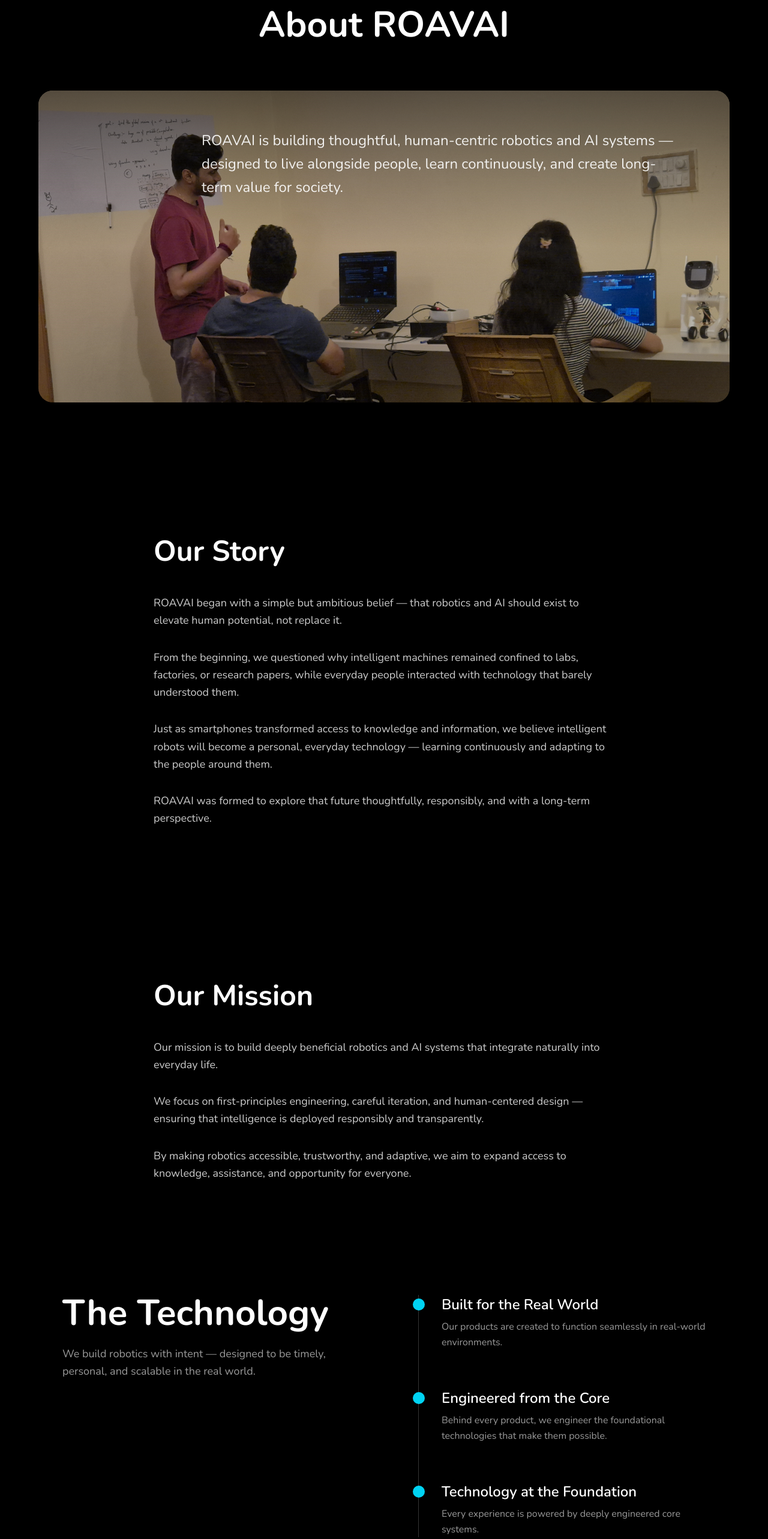
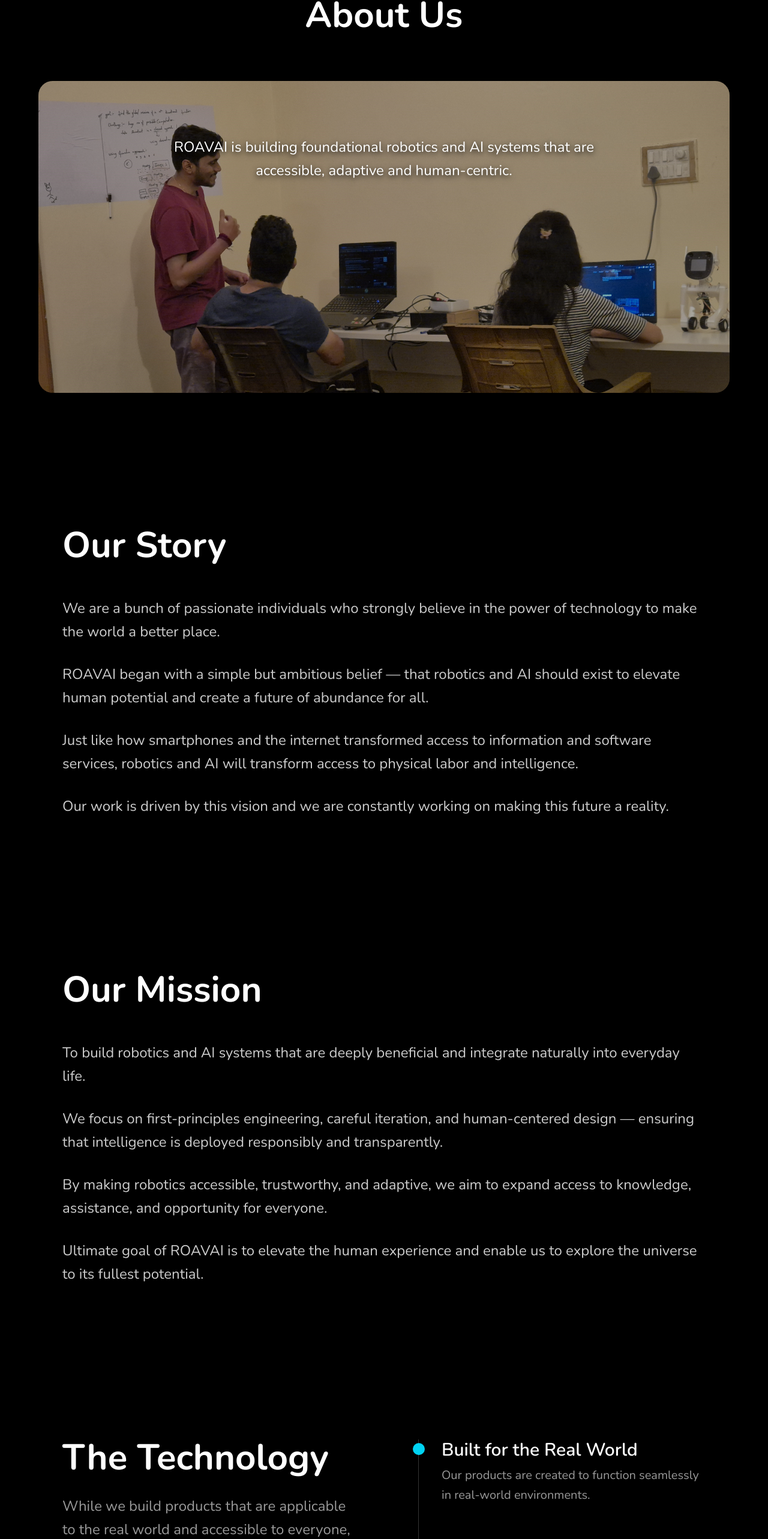
Before and after one commit to Roavai/roavai_react, a React (Vite) app in the folder frontend/: page /explore in a window 1280 px wide. Shown: the part 189-2755 px from the top of the page at 60% size. Built offline with nearby package versions, Linux system fonts and the light colour scheme; a web font is replaced by a local one.

Commit message:
1. explore oage content and style adjustment 2. fixed roavai logo and back button size in all pages to follow main page styleing 3. product page animation improvement 4. added random shooting stars to about section background

```diff
--- a/frontend/src/components/Footer.jsx
+++ b/frontend/src/components/Footer.jsx
@@ -82,7 +82,7 @@
                                         <a href="#" className="nav-link-cursor">Instagram</a>
                                     </li>
                                     <li className="mb-4">
-                                        <a href="https://www.linkedin.com/in/roavai-pvt-ltd-a48754391?utm_source=share&utm_campaign=share_via&utm_content=profile&utm_medium=ios_app" target="_blank" rel="noopener noreferrer" className="nav-link-cursor">Linkedin</a>
+                                        <a href="https://www.linkedin.com/company/roavaipvtltd/about/" target="_blank" rel="noopener noreferrer" className="nav-link-cursor">Linkedin</a>
                                     </li>
                                 </ul>
                             </div>
@@ -121,7 +121,7 @@
                                 <svg className="w-5 h-5" aria-hidden="true" xmlns="http://www.w3.org/2000/svg" width="24" height="24" fill="currentColor" viewBox="0 0 24 24"><path d="M13.795 10.533 20.68 2h-3.073l-5.255 6.517L7.69 2H1l7.806 10.91L1.47 22h3.074l5.705-7.07L15.31 22H22l-8.205-11.467Zm-2.38 2.95L9.97 11.464 4.36 3.627h2.31l4.528 6.317 1.443 2.02 6.018 8.409h-2.31l-4.934-6.89Z" /></svg>
                                 <span className="sr-only">Twitter page</span>
                             </a>
-                            <a href="https://www.linkedin.com/in/roavai-pvt-ltd-a48754391?utm_source=share&utm_campaign=share_via&utm_content=profile&utm_medium=ios_app" target="_blank" rel="noopener noreferrer" className="text-body hover:text-heading ms-5">
+                            <a href="https://www.linkedin.com/company/roavaipvtltd/about/" target="_blank" rel="noopener noreferrer" className="text-body hover:text-heading ms-5">
                                 <svg className="w-5 h-5" aria-hidden="true" xmlns="http://www.w3.org/2000/svg" width="24" height="24" fill="currentColor" viewBox="0 0 24 24"><path fillRule="evenodd" d="M12.51 8.796v1.697a3.738 3.738 0 0 1 3.288-1.684c3.455 0 4.202 2.16 4.202 4.97V19.5h-3.2v-5.072c0-1.21-.244-2.766-2.128-2.766-1.827 0-2.139 1.317-2.139 2.676V19.5H9.37V8.796h3.14ZM7.2 6.106a1.61 1.61 0 0 1-.988 1.483 1.595 1.595 0 0 1-1.743-.348A1.607 1.607 0 0 1 5.6 4.5a1.601 1.601 0 0 1 1.6 1.606Z" clipRule="evenodd" /><path d="M7.2 8.809H4V19.5h3.2V8.809Z" /></svg>
                                 <span className="sr-only">LinkedIn</span>
                             </a>
--- a/frontend/src/components/Navbar.jsx
+++ b/frontend/src/components/Navbar.jsx
@@ -183,7 +183,7 @@
                             <svg className="w-5 h-5" aria-hidden="true" xmlns="http://www.w3.org/2000/svg" width="24" height="24" fill="currentColor" viewBox="0 0 24 24"><path d="M13.795 10.533 20.68 2h-3.073l-5.255 6.517L7.69 2H1l7.806 10.91L1.47 22h3.074l5.705-7.07L15.31 22H22l-8.205-11.467Zm-2.38 2.95L9.97 11.464 4.36 3.627h2.31l4.528 6.317 1.443 2.02 6.018 8.409h-2.31l-4.934-6.89Z" /></svg>
                             <span className="sr-only">Twitter page</span>
                         </a>
-                        <a href="https://www.linkedin.com/in/roavai-pvt-ltd-a48754391?utm_source=share&utm_campaign=share_via&utm_content=profile&utm_medium=ios_app" target="_blank" rel="noopener noreferrer" className="text-body hover:text-heading ms-5">
+                        <a href="https://www.linkedin.com/company/roavaipvtltd/about/" target="_blank" rel="noopener noreferrer" className="text-body hover:text-heading ms-5">
                             <svg className="w-5 h-5" aria-hidden="true" xmlns="http://www.w3.org/2000/svg" width="24" height="24" fill="currentColor" viewBox="0 0 24 24"><path fillRule="evenodd" d="M12.51 8.796v1.697a3.738 3.738 0 0 1 3.288-1.684c3.455 0 4.202 2.16 4.202 4.97V19.5h-3.2v-5.072c0-1.21-.244-2.766-2.128-2.766-1.827 0-2.139 1.317-2.139 2.676V19.5H9.37V8.796h3.14ZM7.2 6.106a1.61 1.61 0 0 1-.988 1.483 1.595 1.595 0 0 1-1.743-.348A1.607 1.607 0 0 1 5.6 4.5a1.601 1.601 0 0 1 1.6 1.606Z" clipRule="evenodd" /><path d="M7.2 8.809H4V19.5h3.2V8.809Z" /></svg>
                             <span className="sr-only">LinkedIn</span>
                         </a>
--- a/frontend/src/layouts/BaseLayout.jsx
+++ b/frontend/src/layouts/BaseLayout.jsx
@@ -17,13 +17,13 @@
 
     return (
         <div className="min-h-screen bg-black text-white">
-            <header className="nav-link-font font-semibold flex items-center justify-between px-8 py-5.5">
-                <a href="/" className="nav-link-cursor font-logo text-xl tracking-[0.3em]">
+            <header className="nav-link-font font-semibold flex h-14 items-center justify-between px-4 md:px-8">
+                <a href="/" className="nav-link-cursor font-logo text-2xl md:text-3xl tracking-[0.1em]">
                     ROAVAI
                 </a>
                 <button
                     onClick={handleBack}
-                    className="nav-link-cursor text-sm tracking-wide underline underline-offset-4"
+                    className="nav-link-cursor nav-link-font text-base tracking-wide text-white/70 hover:text-white transition-colors flex items-center"
                 >
                     Back
                 </button>
--- a/frontend/src/layouts/BlogLayout.jsx
+++ b/frontend/src/layouts/BlogLayout.jsx
@@ -1,12 +1,12 @@
-// layouts/BaseLayout.jsx
+// layouts/BlogLayout.jsx
 import { Outlet } from 'react-router-dom'
 import Footer from '../components/Footer'
 
 export default function BlogLayout() {
     return (
         <div className="min-h-screen bg-black text-white">
-            <header className="nav-link-font font-semibold flex items-center justify-between px-8 py-5.5">
-                <a href="/" className="nav-link-cursor font-logo text-xl tracking-[0.3em]">
+            <header className="nav-link-font font-semibold flex h-14 items-center justify-between px-4 md:px-8">
+                <a href="/" className="nav-link-cursor font-logo text-2xl md:text-3xl tracking-[0.1em]">
                     ROAVAI
                 </a>
             </header>
--- a/frontend/src/pages/Contact.jsx
+++ b/frontend/src/pages/Contact.jsx
@@ -126,7 +126,7 @@
                         <button
                             type="submit"
                             disabled={status === 'loading'}
-                            className="font-orbitron explore-button cursor-pointer rounded-md px-10 py-3 text-sm font-semibold tracking-wide text-white shadow-md transition disabled:opacity-60"
+                            className="font-orbitron explore-button cursor-pointer disabled:opacity-60"
                         >
                             {status === 'loading' ? 'Sending...' : 'Send message'}
                         </button>
--- a/frontend/src/pages/subpages/explore.jsx
+++ b/frontend/src/pages/subpages/explore.jsx
@@ -1,8 +1,11 @@
+import { motion } from "framer-motion";
+import careersImage from "../../assets/Images/Explore_1.jpeg";
+import teamImage from "../../assets/Images/explore4.jpg";
 
-import { useState } from "react";
-import { motion, AnimatePresence } from "framer-motion";
-import img3 from "../../assets/Images/Explore_1.jpeg";
-import img4 from "../../assets/Images/explore4.jpg";
+// Content constants
+const ABOUT_TEXT = "ROAVAI is building foundational robotics and AI systems that are accessible, adaptive and human-centric.";
+
+
 
 export default function Explore() {
 
@@ -10,18 +13,11 @@
     <motion.div
       initial={{ opacity: 0 }}
       animate={{ opacity: 1 }}
-      transition={{ duration: 1.2, ease: "easeOut" }}
-      className="min-h-screen text-white relative overflow-hidden rounded-2xl"
-      style={{
-        backgroundColor: "black",
-        backgroundSize: "cover",
-        backgroundPosition: "center",
-      }}
+      transition={{ duration: 0.5, ease: "easeOut" }}
+      className="min-h-screen text-white relative overflow-hidden rounded-2xl bg-black"
     >
-      {/* Dark overlay */}
-
-      {/* Content */}
-      <div className="relative z-10 font-orbitron">
+      {/* Main Content */}
+      <main className="relative z-10 font-orbitron">
 
         {/* EXPLORE HERO INTRO */}
         <section className="w-full bg-black pt-32 pb-24">
@@ -31,63 +27,46 @@
             <motion.h1
               initial={{ opacity: 0, y: 30 }}
               animate={{ opacity: 1, y: 0 }}
-      transition={{ duration: 0.8, ease: "easeOut" }}
+              transition={{ duration: 0.5, ease: "easeOut" }}
               className="font-orbitron text-4xl md:text-6xl font-bold mb-5"
             >
-      About ROAVAI
+              About Us
             </motion.h1>
-
           </div>
 
-  {/* FULL WIDTH IMAGE */}
-
+          {/* FULL WIDTH IMAGE WITH ABOUT TEXT */}
           <motion.div
             initial={{ opacity: 0, y: 40 }}
             animate={{ opacity: 1, y: 0 }}
-  transition={{ duration: 1, delay: 0.3, ease: "easeOut" }}
-  className="mt-4 md:mt-20 w-full md:w-screen md:relative md:left-1/2 md:right-1/2 md:-ml-[50vw] md:-mr-[50vw]"
+            transition={{ duration: 0.5, ease: "easeOut" }}
+            className="mt-0 md:mt-20 w-full md:w-screen md:relative md:left-1/2 md:right-1/2 md:-ml-[50vw] md:-mr-[50vw]"
           >
-{/* MOBILE TEXT (ABOVE IMAGE) */}
-<p className="block md:hidden text-white/100 text-base leading-relaxed font-light px-7 pt-5 pb-10 text-center">
-  ROAVAI is building thoughtful, human-centric robotics and AI systems —
-  designed to live alongside people, learn continuously, and create
-  long-term value for society.
+            {/* ABOUT TEXT - Mobile: above image */}
+            <p className="md:hidden text-white text-base leading-relaxed font-light px-7 pt-0 pb-8 text-center">
+              {ABOUT_TEXT}
             </p>
 
             <div className="relative px-4 md:px-16">
-<div className="relative overflow-hidden rounded-2xl md:rounded-3xl md:h-[520px]">
+              <div className="relative overflow-hidden rounded-2xl md:rounded-3xl aspect-[4/3] md:aspect-auto md:h-[520px]">
 
                 <img
-    src={img4}
-    alt="ROAVAI Team"
-    className="
-    w-full
-    h-auto
-    object-contain
-    rounded-2xl
-    md:rounded-none
-    md:h-full
-    md:object-cover
-    "
+                  src={teamImage}
+                  alt="ROAVAI Team collaborating on robotics projects"
+                  loading="lazy"
+                  className="w-full h-full object-cover rounded-2xl md:rounded-none"
                 />
 
-  {/* GRADIENTS */}
-  <div className="absolute inset-0 bg-gradient-to-b from-black/60 via-black/10 to-transparent" />
-  <div className="absolute inset-0 bg-gradient-to-t from-black/30 via-black/10 to-transparent" />
+                {/* GRADIENT OVERLAY for text visibility */}
+                <div className="absolute inset-0 bg-black/30 pointer-events-none" aria-hidden="true" />
 
-  {/* DESKTOP TEXT */}
-  <div className="hidden md:flex absolute inset-0 items-start justify-end">
-    <div className="md:max-w-4xl md:pr-20 md:pt-16 px-4">
-      <p className="text-white/90 text-2xl leading-relaxed font-light">
-        ROAVAI is building thoughtful, human-centric robotics and AI systems —
-        designed to live alongside people, learn continuously, and create
-        long-term value for society.
+                {/* ABOUT TEXT - Desktop overlay (centered in top half) */}
+                <div className="hidden md:flex absolute inset-0 h-1/2 items-center justify-center pointer-events-none">
+                  <p className="text-white text-2xl leading-relaxed font-light text-center max-w-4xl px-12 drop-shadow-lg [text-shadow:_0_2px_10px_rgba(0,0,0,0.8)]">
+                    {ABOUT_TEXT}
                   </p>
-    </div>
                 </div>
 
               </div>
-
             </div>
           </motion.div>
 
@@ -95,35 +74,29 @@
 
 
         {/* OUR STORY */}
-<section className="px-6 py-15 md:py-32">
-  <div className="max-w-3xl mx-auto">
+        <section className="px-6 md:px-12 lg:px-20 py-16 md:py-32">
+          <div className="max-w-3xl md:max-w-5xl lg:max-w-6xl mx-auto">
 
-    <h2 className="font-orbitron text-4xl md:text-5xl font-bold mb-12">
+            <h2 className="font-orbitron text-4xl md:text-5xl lg:text-6xl font-bold mb-10 md:mb-14">
               Our Story
             </h2>
 
-    <div className="space-y-8 text-white/80 text-lg leading-relaxed">
+            <div className="space-y-6 md:space-y-8 text-white/80 text-lg md:text-xl lg:text-2xl leading-relaxed">
               <p>
-        ROAVAI began with a simple but ambitious belief — that robotics and AI
-        should exist to elevate human potential, not replace it.
+                We are a bunch of passionate individuals who strongly believe in the power of technology to make the world a better place.
               </p>
 
               <p>
-        From the beginning, we questioned why intelligent machines remained
-        confined to labs, factories, or research papers, while everyday people
-        interacted with technology that barely understood them.
+                ROAVAI began with a simple but ambitious belief — that robotics and AI should exist to elevate human potential and create a future of abundance for all.
               </p>
 
               <p>
-        Just as smartphones transformed access to knowledge and information,
-        we believe intelligent robots will become a personal, everyday
-        technology — learning continuously and adapting to the people around
-        them.
+                Just like how smartphones and the internet transformed access to information and software services,
+                robotics and AI will transform access to physical labor and intelligence.
               </p>
 
               <p>
-        ROAVAI was formed to explore that future thoughtfully, responsibly,
-        and with a long-term perspective.
+                Our work is driven by this vision and we are constantly working on making this future a reality.
               </p>
             </div>
 
@@ -132,17 +105,17 @@
 
 
         {/* OUR MISSION */}
-<section className="px-6 py-20 md:py-32">
-  <div className="max-w-3xl mx-auto">
+        <section className="px-6 md:px-12 lg:px-20 py-16 md:py-32">
+          <div className="max-w-3xl md:max-w-5xl lg:max-w-6xl mx-auto">
 
-    <h2 className="font-orbitron text-4xl md:text-5xl font-bold mb-12">
+            <h2 className="font-orbitron text-4xl md:text-5xl lg:text-6xl font-bold mb-10 md:mb-14">
               Our Mission
             </h2>
 
-    <div className="space-y-8 text-white/80 text-lg leading-relaxed">
+            <div className="space-y-6 md:space-y-8 text-white/80 text-lg md:text-xl lg:text-2xl leading-relaxed">
               <p>
-        Our mission is to build deeply beneficial robotics and AI systems
-        that integrate naturally into everyday life.
+                To build robotics and AI systems
+                that are deeply beneficial and integrate naturally into everyday life.
               </p>
 
               <p>
@@ -155,67 +128,63 @@
                 By making robotics accessible, trustworthy, and adaptive, we aim to
                 expand access to knowledge, assistance, and opportunity for everyone.
               </p>
+
+              <p>
+                Ultimate goal of ROAVAI is to elevate the human experience and enable us to explore the universe to its fullest potential.
+              </p>
             </div>
 
           </div>
         </section>
 
 
-        {/* FEATURES */}
+        <section className="px-6 md:px-12 lg:px-20 py-16 md:py-32 relative">
+          <div className="max-w-3xl md:max-w-5xl lg:max-w-6xl mx-auto grid md:grid-cols-2 gap-12 md:gap-20 lg:gap-24 items-start">
 
-{/* BRAND PROMISE / FEATURES */}
-<section className="px-6 md:px-20 py-15 relative">
-  <div className="max-w-7xl mx-auto grid md:grid-cols-2 gap-24 items-start">
-
-    {/* LEFT SIDE */}
             <div>
-      <h2 className="font-orbitron text-4xl md:text-6xl font-bold mb-6">
+              <h2 className="font-orbitron text-4xl md:text-5xl lg:text-6xl font-bold mb-6 md:mb-8">
                 The Technology
               </h2>
 
-      <p className="text-white/60 text-lg leading-relaxed max-w-md">
-        We build robotics with intent — designed to be timely, personal,
-        and scalable in the real world.
+              <p className="text-white/60 text-lg md:text-xl lg:text-2xl leading-relaxed">
+                While we build products that are applicable to the real world and accessible to everyone,
+                we also engineer the technology that powers them.
               </p>
             </div>
 
-    {/* RIGHT SIDE */}
-    <div className="relative">
+            <div className="relative" role="list" aria-label="Technology features">
 
               {/* Vertical line */}
-      <div className="absolute left-[9px] top-0 bottom-0 w-px bg-white/20" />
+              <div className="absolute left-[9px] top-0 bottom-0 w-px bg-white/20" aria-hidden="true" />
 
-      <ul className="space-y-16">
-        {/* Item 1 */}
+              <ul className="space-y-12 md:space-y-16">
                 <li className="relative pl-12">
-          <span className="absolute left-0 top-1.5 w-5 h-5 rounded-full bg-cyan-400" />
-          <h3 className="text-2xl font-semibold mb-2">
+                  <span className="absolute left-0 top-1.5 w-5 h-5 rounded-full bg-cyan-400" aria-hidden="true" />
+                  <h3 className="text-xl md:text-2xl lg:text-3xl font-semibold mb-2">
                     Built for the Real World
                   </h3>
-          <p className="text-white/60 leading-relaxed">
+                  <p className="text-white/60 text-base md:text-lg lg:text-xl leading-relaxed">
                     Our products are created to function seamlessly in real-world environments.
                   </p>
                 </li>
 
-        {/* Item 2 */}
                 <li className="relative pl-12">
-          <span className="absolute left-0 top-1.5 w-5 h-5 rounded-full bg-cyan-400" />
-          <h3 className="text-2xl font-semibold mb-2">
+                  <span className="absolute left-0 top-1.5 w-5 h-5 rounded-full bg-cyan-400" aria-hidden="true" />
+                  <h3 className="text-xl md:text-2xl lg:text-3xl font-semibold mb-2">
                     Engineered from the Core
                   </h3>
-          <p className="text-white/60 leading-relaxed">
+                  <p className="text-white/60 text-base md:text-lg lg:text-xl leading-relaxed">
                     Behind every product, we engineer the foundational technologies that make them possible.
                   </p>
                 </li>
 
-        {/* Item 3 */}
                 <li className="relative pl-12">
-          <span className="absolute left-0 top-1.5 w-5 h-5 rounded-full bg-cyan-400" />
-          <h3 className="text-2xl font-semibold mb-2">
-            Technology at the Foundation
+                  <span className="absolute left-0 top-1.5 w-5 h-5 rounded-full bg-cyan-400" aria-hidden="true" />
+                  <h3 className="text-xl md:text-2xl lg:text-3xl font-semibold mb-2">
+                    Flexible and Scalable
                   </h3>
-          <p className="text-white/60 leading-relaxed">
-            Every experience is powered by deeply engineered core systems.
+                  <p className="text-white/60 text-base md:text-lg lg:text-xl leading-relaxed">
+                    We build technology that is flexible and scalable to meet dynamic needs and grow with changing needs.
                   </p>
                 </li>
               </ul>
@@ -223,37 +192,32 @@
 
           </div>
         </section>
-</div>
+      </main>
 
-{/* JOIN THE JOURNEY */}
-<section className="px-6 md:px-20 py-22">
+      <section className="px-4 md:px-20 py-22" aria-labelledby="careers-heading">
         <div className="max-w-6xl mx-auto">
 
-    {/* FLEX CONTAINER (THIS CONTROLS SIDE-BY-SIDE) */}
-    <div className="flex flex-col md:flex-row overflow-hidden rounded-2xl">
+          <article className="flex flex-col md:flex-row overflow-hidden rounded-2xl">
 
             {/* LEFT IMAGE */}
             <div className="md:w-1/2">
               <img
-          src={img3}
-          alt="Join the Journey"
+                src={careersImage}
+                alt="Team members collaborating at ROAVAI office"
+                loading="lazy"
                 className="w-full h-full object-cover"
               />
             </div>
 
-      {/* RIGHT WHITE CONTENT */}
-      <div className="md:w-1/2 bg-[#1c1c1c] text-white flex items-center">
+            {/* RIGHT CONTENT */}
+            <div className="md:w-1/2 bg-[#141414] text-white flex items-center">
               <div className="p-10 md:p-14">
 
-          <p className="text-xs tracking-[0.3em] uppercase text-white-500 mb-4">
-            Careers
-          </p>
-
-          <h2 className="text-4xl md:text-5xl font-bold mb-6">
-            Join the Journey
+                <h2 id="careers-heading" className="text-4xl md:text-5xl font-bold mb-6">
+                  Join Us
                 </h2>
 
-          <p className="text-white-700 leading-relaxed mb-10">
+                <p className="text-white/70 leading-relaxed mb-10">
                   We are constantly seeking passionate individuals who share our vision.
                   Whether you are an engineer, a designer, or a dreamer, there is a place
                   for you at ROAVAI to help build the future of robotics and AI.
@@ -261,15 +225,15 @@
 
                 <a
                   href="/careers"
-            className="inline-flex items-center explore-button gap-3 border border-black px-8 py-4 text-sm uppercase tracking-widest hover:bg-black hover:text-white transition"
+                  className="font-orbitron explore-button inline-flex items-center gap-3 px-8 py-4 text-sm uppercase tracking-widest cursor-pointer"
                 >
-            View Careers
+                  Careers
                 </a>
 
               </div>
             </div>
 
-    </div>
+          </article>
         </div>
       </section>
 
--- a/frontend/src/router.jsx
+++ b/frontend/src/router.jsx
@@ -32,8 +32,8 @@
                     {/* add more minimal pages here */}
                 </Route>
 
-                {/* Blog post with only logo + footer*/}
-                <Route element={<BlogLayout />}>
+                {/* Blog post with only logo + footer - Now using BaseLayout for Back button consistency */}
+                <Route element={<BaseLayout />}>
                     <Route path="/blog/:slug" element={<BlogPost />} />
                 </Route>
             </Routes>
--- a/frontend/src/styles/index.css
+++ b/frontend/src/styles/index.css
@@ -98,7 +98,7 @@
   position: absolute;
   inset: 0;
   overflow: hidden;
-  background: radial-gradient(ellipse at center, #0a0a15 0%, #000000 100%);
+  background: #000000;
 }
 
 /* Generate static stars using pseudo-elements and box-shadows */
@@ -148,6 +148,67 @@
     radial-gradient(2px 2px at 750px 300px, rgba(255, 255, 255, 0.85), transparent);
   background-size: 900px 400px;
   animation: twinkle 6s ease-in-out infinite 2s;
+}
+
+/* Random comets for About section */
+.comet {
+  position: absolute;
+  width: 80px;
+  height: 1px;
+  background: linear-gradient(90deg, rgba(255, 255, 255, 0.9), rgba(200, 220, 255, 0.2), transparent);
+  border-radius: 50%;
+  transform: rotate(-45deg);
+  opacity: 0;
+  pointer-events: none;
+}
+
+.comet::before {
+  content: '';
+  position: absolute;
+  left: 0;
+  width: 3px;
+  height: 3px;
+  background: white;
+  border-radius: 50%;
+  box-shadow: 0 0 6px 2px rgba(255, 255, 255, 0.7), 0 0 15px 4px rgba(200, 220, 255, 0.3);
+  transform: translateY(-1px);
+}
+
+/* Spread comets across different starting positions */
+.comet-1 {
+  top: 15%;
+  right: 20%;
+  width: 60px;
+  animation: cometFly 4s ease-in-out 20s infinite;
+}
+
+.comet-2 {
+  top: 45%;
+  right: 55%;
+  width: 50px;
+  animation: cometFly 4.5s ease-in-out 120s infinite;
+}
+
+
+
+@keyframes cometFly {
+  0% {
+    opacity: 0;
+    transform: rotate(-45deg) translateX(0);
+  }
+
+  3% {
+    opacity: 0.8;
+  }
+
+  40% {
+    opacity: 0.5;
+  }
+
+  100% {
+    opacity: 0;
+    transform: rotate(-45deg) translateX(-80vw);
+  }
 }
 
 @keyframes twinkle {
```
Also changed, not shown: frontend/src/pages/About.jsx (+37 -1 lines), frontend/src/pages/BlogPost.jsx (+1 -11 lines), frontend/src/pages/Product.jsx (+14 -27 lines). Lines whose indentation alone changed are shown as unchanged.
